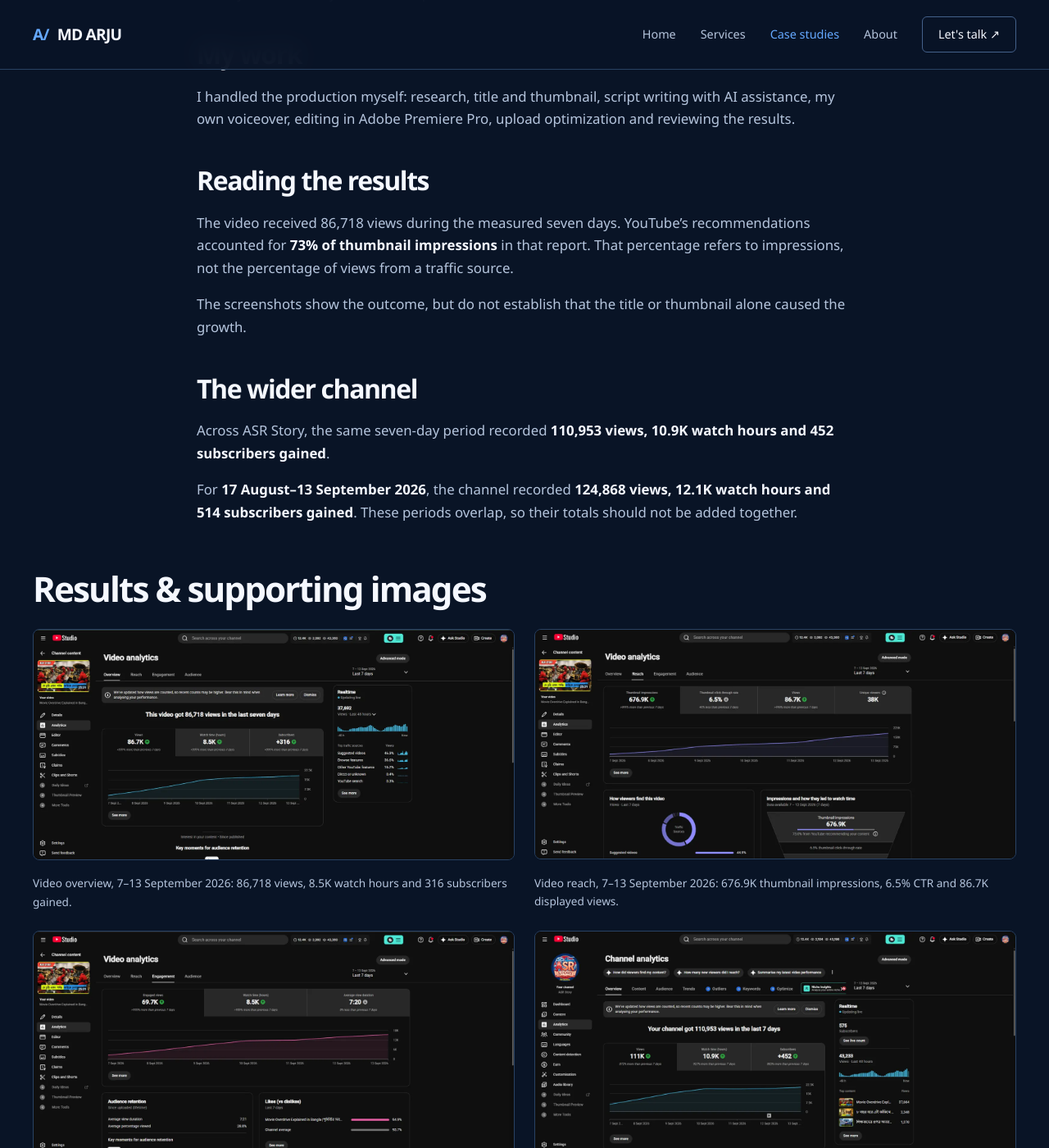
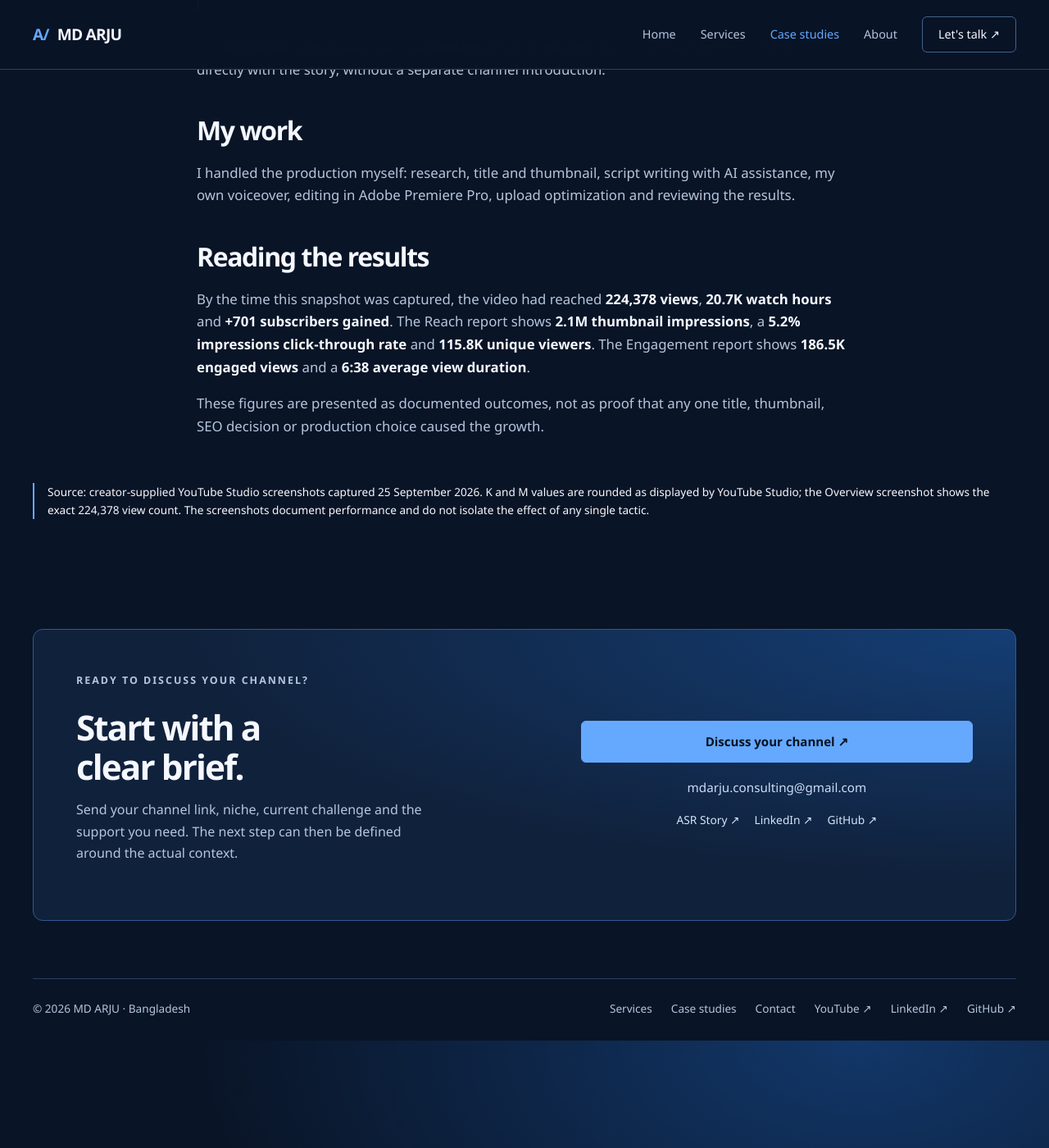
Before and after one commit to md-arju/md-arju.github.io, a Jekyll site: the page built from _case_studies/overdrive.md, in a window 1280 px wide and 1400 px high, scrolled down 2272 px. Shown: the whole window at 82% size. Built offline with Jekyll 4.4.1, drawn with Linux system fonts in a browser that asks for light colours; some of the changed text lies outside the part shown.

Commit message:
Update Overdrive case study with current results

```diff
--- a/_case_studies/overdrive.md
+++ b/_case_studies/overdrive.md
@@ -1,5 +1,5 @@
 ---
-title: "Overdrive: 86,718 views in a seven-day growth window"
+title: "Overdrive: 224,378 views since published"
 summary: "A Bangla movie explanation on my own channel, ASR Story. I handled research, scripting, narration, editing and publishing."
 published: true
 order: 1
@@ -9,37 +9,30 @@ cover_title: OVERDRIVE
 cover: /media/case-studies/overdrive/thumbnail.webp
 cover_alt: "Overdrive Bangla movie explanation video thumbnail created for ASR Story"
 role: Research, title and thumbnail, AI-assisted script writing, my own voiceover, Adobe Premiere Pro editing and upload optimization.
-period: 7–13 September 2026
+period: Since published · snapshot captured 25 September 2026
 video_url: https://youtu.be/MR2WKcZiAyk
 metrics:
-  - value: "86,718"
+  - value: "224,378"
     label: Video views
-  - value: "8.5K"
+  - value: "20.7K"
     label: Watch hours
-  - value: "+316"
+  - value: "+701"
     label: Subscribers gained
-  - value: "676.9K"
+  - value: "2.1M"
     label: Thumbnail impressions
-  - value: "6.5%"
+  - value: "5.2%"
     label: Impressions CTR
-  - value: "7:20"
+  - value: "115.8K"
+    label: Unique viewers
+  - value: "186.5K"
+    label: Engaged views
+  - value: "6:38"
     label: Average view duration
-evidence:
-  - image: /media/case-studies/overdrive/video-overview-7-days.webp
-    caption: "Video overview, 7–13 September 2026: 86,718 views, 8.5K watch hours and 316 subscribers gained."
-  - image: /media/case-studies/overdrive/video-reach-7-days.webp
-    caption: "Video reach, 7–13 September 2026: 676.9K thumbnail impressions, 6.5% CTR and 86.7K displayed views."
-  - image: /media/case-studies/overdrive/video-engagement-7-days.webp
-    caption: "Video engagement, 7–13 September 2026: 8.5K watch hours and 7:20 average view duration."
-  - image: /media/case-studies/overdrive/channel-overview-7-days.webp
-    caption: "ASR Story channel overview, 7–13 September 2026: 110,953 views, 10.9K watch hours and 452 subscribers gained."
-  - image: /media/case-studies/overdrive/channel-overview-28-days.webp
-    caption: "ASR Story channel overview, 17 August–13 September 2026: 124,868 views, 12.1K watch hours and 514 subscribers gained."
-source_note: "Source: creator-supplied YouTube Studio screenshots for 7–13 September 2026. K values are rounded as displayed. Studio flags an updated view-counting method in these reports. These results describe performance; they do not isolate the effect of any one tactic."
+source_note: "Source: creator-supplied YouTube Studio screenshots captured 25 September 2026. K and M values are rounded as displayed by YouTube Studio; the Overview screenshot shows the exact 224,378 view count. The screenshots document performance and do not isolate the effect of any single tactic."
 ---
 ## The context
 
-I uploaded this video on **14 July 2026**. It was the second upload on my new channel and gained momentum weeks later. The results above cover **7–13 September 2026**, rather than the first week after publication.
+I uploaded this video on **14 July 2026**. It was the second upload on my new channel and gained momentum weeks later. The latest proof is a **since-published snapshot captured on 25 September 2026**. YouTube Studio displays the reporting range as 13 July 2026–Now in these screenshots.
 
 I made no post-publication changes to the title, thumbnail, description or tags.
 
@@ -59,12 +52,6 @@ I handled the production myself: research, title and thumbnail, script writing w
 
 ## Reading the results
 
-The video received 86,718 views during the measured seven days. YouTube's recommendations accounted for **73% of thumbnail impressions** in that report. That percentage refers to impressions, not the percentage of views from a traffic source.
+By the time this snapshot was captured, the video had reached **224,378 views**, **20.7K watch hours** and **+701 subscribers gained**. The Reach report shows **2.1M thumbnail impressions**, a **5.2% impressions click-through rate** and **115.8K unique viewers**. The Engagement report shows **186.5K engaged views** and a **6:38 average view duration**.
 
-The screenshots show the outcome, but do not establish that the title or thumbnail alone caused the growth.
-
-## The wider channel
-
-Across ASR Story, the same seven-day period recorded **110,953 views, 10.9K watch hours and 452 subscribers gained**.
-
-For **17 August–13 September 2026**, the channel recorded **124,868 views, 12.1K watch hours and 514 subscribers gained**. These periods overlap, so their totals should not be added together.
+These figures are presented as documented outcomes, not as proof that any one title, thumbnail, SEO decision or production choice caused the growth.
```
